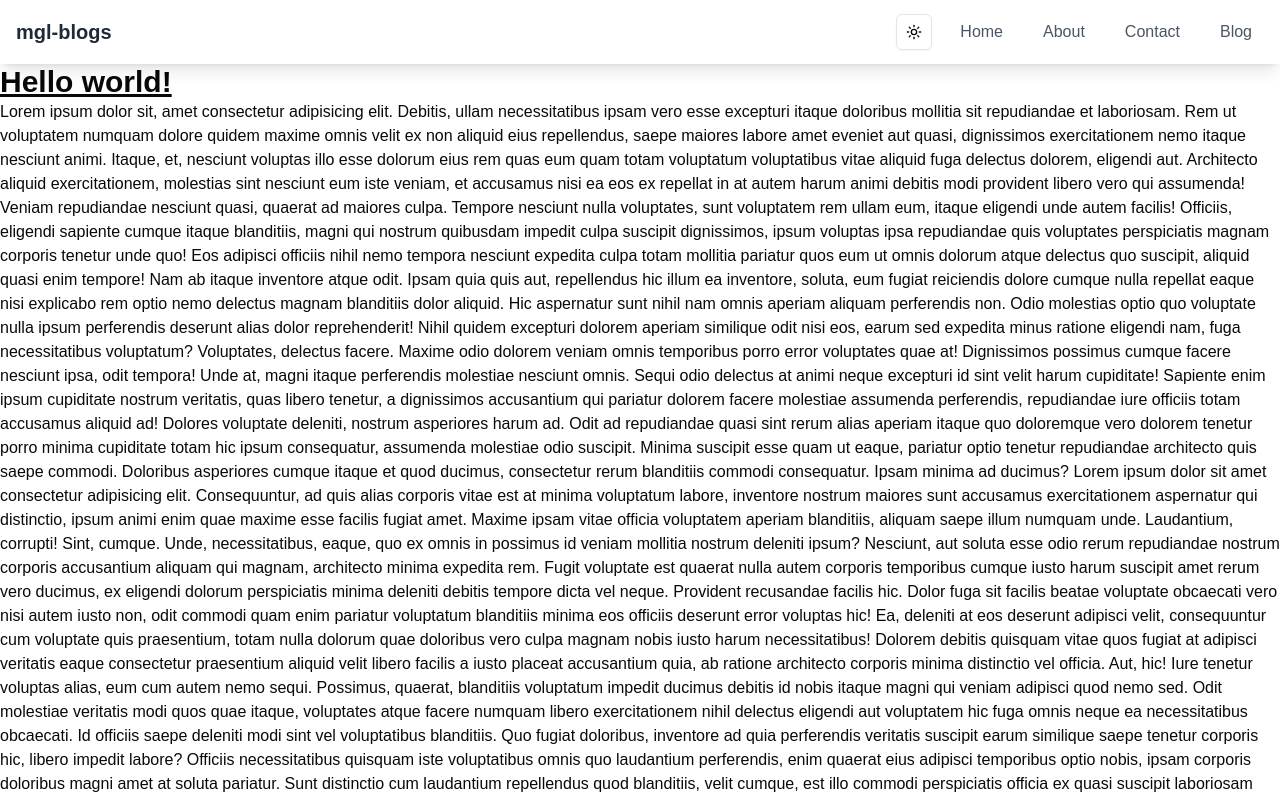
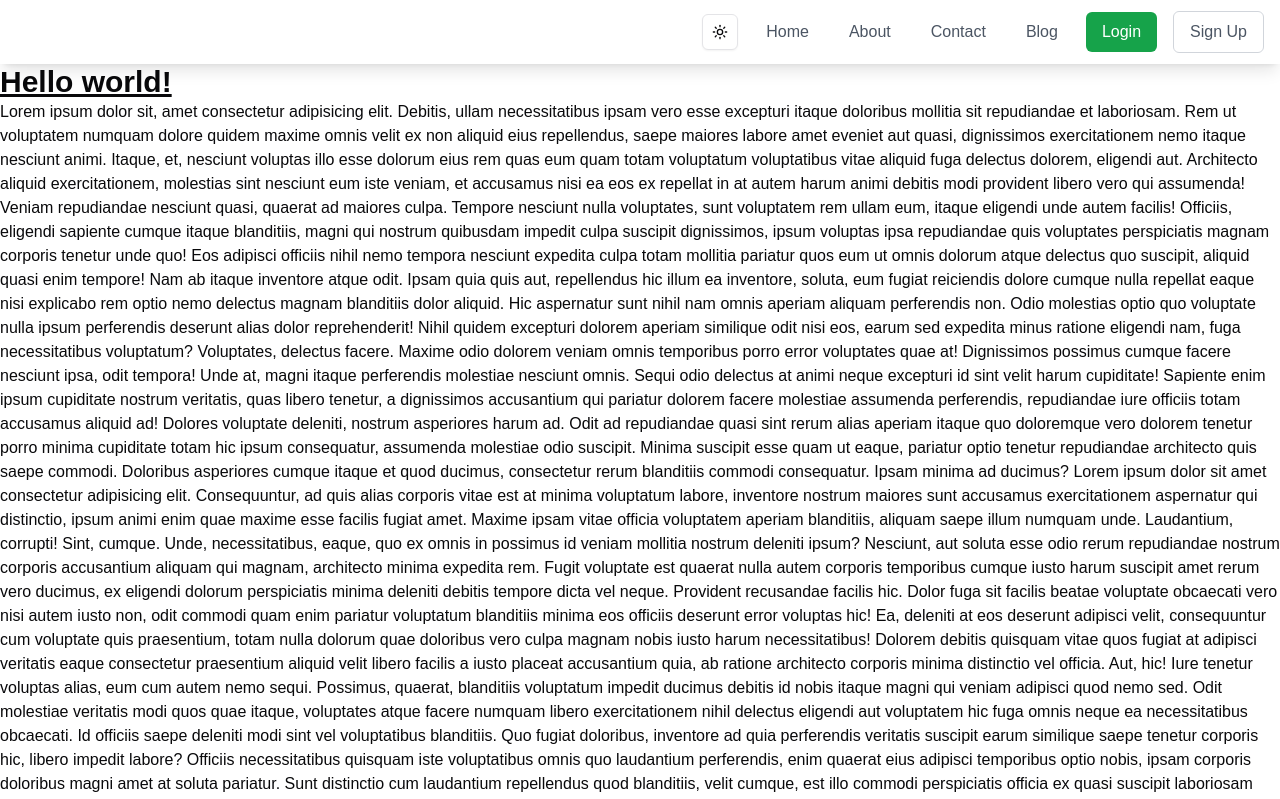
Before and after one commit to hassaammgl/mgl-blogs, a Next.js app: page / in a window 1280 px wide. Shown: the top 799 px of the page. Built offline with nearby package versions, Linux system fonts and the light colour scheme.

Commit message:
fixiing some error

```diff
--- /dev/null
+++ b/components/shared/Logo.jsx
@@ -0,0 +1,23 @@
+// components/Logo.jsx
+const Logo = ({ className, fontFamily = "Arial" }) => {
+	return (
+		<svg className={className} width="120" height="40" viewBox="0 0 120 40">
+			<text
+				x="50%"
+				y="50%"
+				dominantBaseline="middle"
+				textAnchor="middle"
+				style={{
+					fontFamily: fontFamily,
+					fontSize: "24px",
+					fontWeight: "bold",
+				}}
+				className="dark:fill-white fill-gray-800"
+			>
+				mgl blogs
+			</text>
+		</svg>
+	);
+};
+
+export default Logo;
--- a/components/shared/Navbar.jsx
+++ b/components/shared/Navbar.jsx
@@ -1,7 +1,7 @@
-// app/components/Navbar.jsx
 "use client";
 import Link from "next/link";
 import { useState } from "react";
+import Logo from "./Logo";
 import {
 	Sheet,
 	SheetContent,
@@ -11,6 +11,7 @@ import {
 	SheetTrigger,
 } from "@/components/ui/sheet";
 import { ModeToggle } from "./Mode";
+import { Poppins } from "next/font/google";
 
 const links = [
 	{
@@ -35,6 +36,11 @@ const links = [
 	},
 ];
 
+const poppins = Poppins({
+	weight: "400",
+	subsets: ["latin"],
+});
+
 const Navbar = () => {
 	const [isOpen, setIsOpen] = useState(false);
 
@@ -43,40 +49,47 @@ const Navbar = () => {
 	};
 
 	return (
-		<nav className=" shadow-lg backdrop-blur sticky top-0 left-0 w-full ">
+		<nav className="shadow-lg backdrop-blur sticky top-0 left-0 w-full">
 			<Sheet>
 				<div className="max-w-7xl mx-auto px-4">
 					<div className="flex justify-between h-16">
-						{/* Logo */}
 						<div className="flex-shrink-0 flex items-center">
 							<Link
 								href="/"
-								className="text-xl font-bold text-gray-800"
-							>
-								mgl-blogs
-							</Link>
+								className="text-xl font-bold dark:text-white text-gray-800 hover:text-green-500 dark:hover:text-green-400 transition-colors"
+							></Link>
 						</div>
 
-						{/* Desktop Menu */}
 						<div className="hidden md:flex items-center space-x-4">
 							<ModeToggle />
 							{links.map((link) => (
 								<Link
 									key={link._id}
 									href={link.href}
-									className="text-gray-600 hover:text-gray-900 px-3 py-2 rounded-md"
+									className="text-gray-600 dark:text-gray-300 hover:text-green-500 dark:hover:text-green-400 px-3 py-2 rounded-md transition-colors"
 								>
 									{link.label}
 								</Link>
 							))}
+							<Link
+								href="/login"
+								className="text-white bg-green-600 hover:bg-green-500 dark:bg-green-700 dark:hover:bg-green-600 px-4 py-2 rounded-md transition-colors"
+							>
+								Login
+							</Link>
+							<Link
+								href="/signup"
+								className="text-gray-600 dark:text-gray-300 border border-gray-300 dark:border-gray-600 hover:border-green-500 dark:hover:border-green-400 hover:text-green-500 dark:hover:text-green-400 px-4 py-2 rounded-md transition-colors"
+							>
+								Sign Up
+							</Link>
 						</div>
 
-						{/* Mobile Menu Button */}
 						<div className="md:hidden flex items-center">
 							<SheetTrigger onClick={toggleMenu}>
 								<span className="sr-only">Open main menu</span>
 								<svg
-									className="block h-6 w-6"
+									className="block h-6 w-6 dark:text-white"
 									xmlns="http://www.w3.org/2000/svg"
 									fill="none"
 									viewBox="0 0 24 24"
@@ -96,7 +109,9 @@ const Navbar = () => {
 
 				<SheetContent>
 					<SheetHeader>
-						<SheetTitle>MGL-BLOGS</SheetTitle>
+						<SheetTitle className="dark:text-white">
+							<Logo fontFamily={poppins.style.fontFamily} />
+						</SheetTitle>
 						<SheetDescription>
 							<div className="md:hidden">
 								<div className="px-2 pt-2 pb-3 space-y-1 sm:px-3">
@@ -104,12 +119,26 @@ const Navbar = () => {
 										<Link
 											key={link._id}
 											href={link.href}
-											className="block text-gray-600 hover:text-gray-900 hover:bg-gray-100 px-3 py-2 rounded-md"
+											className="block text-gray-600 dark:text-gray-300 hover:text-green-500 dark:hover:text-green-400 hover:bg-gray-100 dark:hover:bg-gray-800 px-3 py-2 rounded-md transition-colors"
 											onClick={toggleMenu}
 										>
 											{link.label}
 										</Link>
 									))}
+									<Link
+										href="/login"
+										className="block text-gray-600 dark:text-gray-300 hover:text-green-500 dark:hover:text-green-400 hover:bg-gray-100 dark:hover:bg-gray-800 px-3 py-2 rounded-md transition-colors"
+										onClick={toggleMenu}
+									>
+										Login
+									</Link>
+									<Link
+										href="/signup"
+										className="block text-gray-600 dark:text-gray-300 hover:text-green-500 dark:hover:text-green-400 hover:bg-gray-100 dark:hover:bg-gray-800 px-3 py-2 rounded-md transition-colors"
+										onClick={toggleMenu}
+									>
+										Sign Up
+									</Link>
 								</div>
 							</div>
 						</SheetDescription>
```
